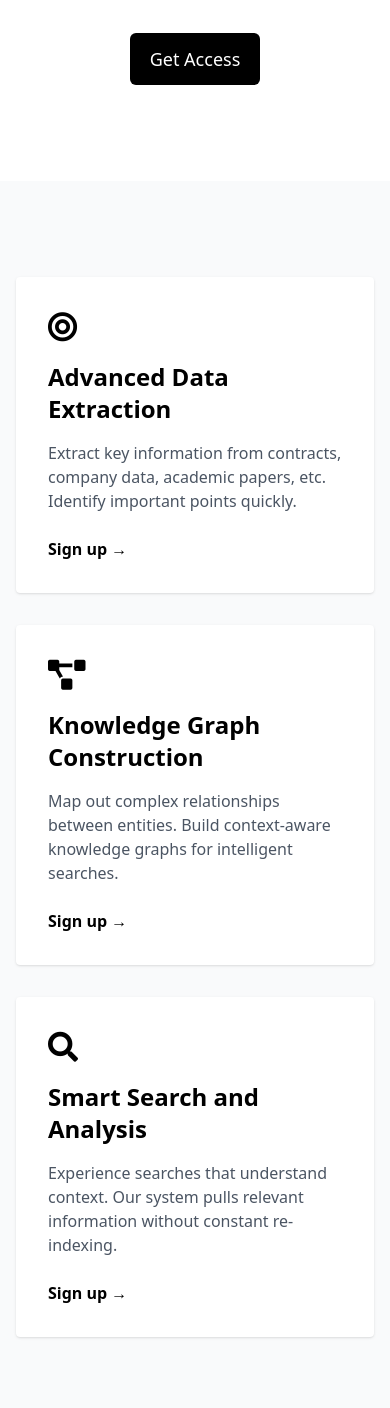
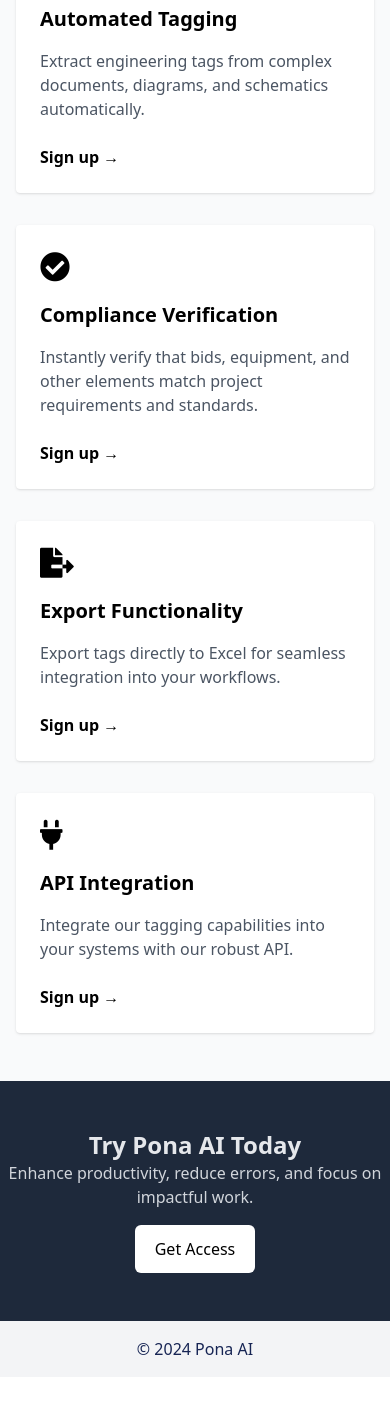
Before and after one commit to PonaAI/website, a plain HTML site: page index.html in a window 390 px wide. Shown: the part 592-2000 px from the top of the page. After the commit the page ends 1969 px from the top, so only its background shows below. Drawn offline with nearby package versions, Linux system fonts and the light colour scheme.

Commit message:
Update to engineering

```diff
--- a/index.html
+++ b/index.html
@@ -1,5 +1,6 @@
 <html>
   <head>
+    <meta name="viewport" content="width=device-width, initial-scale=1.0" />
     <script src="https://cdn.tailwindcss.com"></script>
     <link
       rel="stylesheet"
@@ -18,29 +19,36 @@
           class="inline-block"
         />
       </div>
-      <div>
+      <div class="hidden md:block">
+        <!-- Added responsiveness -->
         <a href="#" class="text-gray-700 mr-6 text-xl">pona.ai</a>
-        <!-- <a href="#" class="text-gray-700 mr-6">Sign in</a> -->
         <a
-          href="https://tally.so/r/3xQGl9"
+          href="https://tally.so/r/mD5zDX"
           class="bg-black text-white py-3 px-5 rounded-md"
           >Get Access</a
         >
       </div>
+      <div class="md:hidden">
+        <!-- Added mobile menu icon -->
+        <i class="fas fa-bars text-xl"></i>
+      </div>
     </nav>
 
     <!-- Hero Section -->
-    <section class="text-center py-24">
-      <h1 class="text-7xl font-bold text-gray-800 max-w-3xl mx-auto">
-        Unlock your data with knowledge graphs
+    <section class="text-center py-12 md:py-24">
+      <h1
+        class="text-4xl sm:text-5xl md:text-7xl font-bold text-gray-800 mx-4 md:max-w-3xl mx-auto"
+      >
+        Revolutionizing Engineering Efficiency with AI
       </h1>
-      <p class="text-lg text-gray-600 mt-4">
-        Sign up for our <b>exclusive</b> beta.
+      <p class="text-xl sm:text-2xl text-gray-600 mt-4 mx-4">
+        Automate regulatory and compliance tasks, allowing engineers to focus on
+        what they do best.
       </p>
-      <div class="mt-8 flex justify-center">
+      <div class="mt-4 md:mt-8 flex justify-center">
         <a
-          href="https://tally.so/r/3xQGl9"
-          class="bg-black text-white text-lg py-3 px-5 rounded-md"
+          href="https://tally.so/r/mD5zDX"
+          class="bg-black text-white text-md md:text-lg py-3 px-5 rounded-md"
         >
           Get Access
         </a>
@@ -48,126 +56,89 @@
     </section>
 
     <!-- Features Section -->
-    <section class="py-24 bg-gray-50 px-4">
-      <div class="max-w-5xl mx-auto grid grid-cols-1 md:grid-cols-3 gap-8">
+    <section class="py-12 md:py-24 bg-gray-50 px-4">
+      <div
+        class="max-w-5xl mx-auto grid grid-cols-1 md:grid-cols-2 lg:grid-cols-3 gap-8"
+      >
         <!-- Feature 1 -->
-        <div class="bg-white p-8 shadow rounded">
-          <i class="fas fa-bullseye text-3xl text-black mb-4"></i>
-          <h3 class="text-2xl font-bold mb-4">Advanced Data Extraction</h3>
+        <div class="bg-white p-6 md:p-8 shadow rounded">
+          <i class="fas fa-tags text-3xl text-black mb-4"></i>
+          <h3 class="text-xl md:text-2xl font-bold mb-4">Automated Tagging</h3>
           <p class="text-gray-600 mb-6">
-            Extract key information from contracts, company data, academic
-            papers, etc. Identify important points quickly.
+            Extract engineering tags from complex documents, diagrams, and
+            schematics automatically.
           </p>
-          <a href="https://tally.so/r/3xQGl9" class="text-black font-bold"
+          <a href="https://tally.so/r/mD5zDX" class="text-black font-bold"
             >Sign up &rarr;</a
           >
         </div>
         <!-- Feature 2 -->
-        <div class="bg-white p-8 shadow rounded">
-          <i class="fas fa-project-diagram text-3xl text-black mb-4"></i>
-          <h3 class="text-2xl font-bold mb-4">Knowledge Graph Construction</h3>
+        <div class="bg-white p-6 md:p-8 shadow rounded">
+          <i class="fas fa-check-circle text-3xl text-black mb-4"></i>
+          <h3 class="text-xl md:text-2xl font-bold mb-4">
+            Compliance Verification
+          </h3>
           <p class="text-gray-600 mb-6">
-            Map out complex relationships between entities. Build context-aware
-            knowledge graphs for intelligent searches.
+            Instantly verify that bids, equipment, and other elements match
+            project requirements and standards.
           </p>
-          <a href="https://tally.so/r/3xQGl9" class="text-black font-bold"
+          <a href="https://tally.so/r/mD5zDX" class="text-black font-bold"
             >Sign up &rarr;</a
           >
         </div>
         <!-- Feature 3 -->
-        <div class="bg-white p-8 shadow rounded">
-          <i class="fas fa-search text-3xl text-black mb-4"></i>
-          <h3 class="text-2xl font-bold mb-4">Smart Search and Analysis</h3>
+        <div class="bg-white p-6 md:p-8 shadow rounded">
+          <i class="fas fa-file-export text-3xl text-black mb-4"></i>
+          <h3 class="text-xl md:text-2xl font-bold mb-4">
+            Export Functionality
+          </h3>
           <p class="text-gray-600 mb-6">
-            Experience searches that understand context. Our system pulls
-            relevant information without constant re-indexing.
+            Export tags directly to Excel for seamless integration into your
+            workflows.
           </p>
-          <a href="https://tally.so/r/3xQGl9" class="text-black font-bold"
+          <a href="https://tally.so/r/mD5zDX" class="text-black font-bold"
+            >Sign up &rarr;</a
+          >
+        </div>
+        <!-- Feature 4 -->
+        <div class="bg-white p-6 md:p-8 shadow rounded">
+          <i class="fas fa-plug text-3xl text-black mb-4"></i>
+          <h3 class="text-xl md:text-2xl font-bold mb-4">API Integration</h3>
+          <p class="text-gray-600 mb-6">
+            Integrate our tagging capabilities into your systems with our robust
+            API.
+          </p>
+          <a href="https://tally.so/r/mD5zDX" class="text-black font-bold"
             >Sign up &rarr;</a
           >
         </div>
       </div>
     </section>
 
-    <!-- Testimonial Section -->
-    <!-- <section class="py-24 bg-slate-800 text-center">
+    <!-- Call to Action Section -->
+    <section class="py-12 md:py-24 bg-slate-800 text-center">
       <div class="max-w-3xl mx-auto">
-        <p class="text-xl text-gray-300 mb-6">
-          “With pona.ai, we've seen
-          <span class="text-white font-bold">1000% profit growth</span> day
-          over day and now we have more money than we can spend.”
-        </p>
-        <div class="flex justify-center items-center space-x-4">
-          <img
-            src="https://placehold.co/50x50"
-            alt="Chi Efexecu Tiiv-Ofiser photo"
-            class="rounded-full"
-          />
-          <div class="text-left">
-            <p class="text-xl font-bold text-white">
-              Chi EfExecu Tiiv-Ofiser, VP of Money Making
-            </p>
-            <p class="text-gray-300">Google</p>
-          </div>
-        </div>
-      </div>
-    </section> -->
-
-    <!-- Logos Section -->
-    <!-- <section class="py-24 text-center">
-      <h2 class="text-2xl font-bold text-gray-800">
-        1 trillion+ of the world’s most successful companies, big and small, trust us.
-      </h2>
-      <div class="flex justify-center items-center space-x-6 mt-8">
-        <img src="https://placehold.co/100x50" alt="Google's Logo" />
-        <img src="https://placehold.co/100x50" alt="Wikipedia's Logo" />
-        <img src="https://placehold.co/100x50" alt="Apple's Logo" />
-        <img src="https://placehold.co/100x50" alt="Shopify Logo" />
-        <img src="https://placehold.co/100x50" alt="Y Combinator Logo" />
-      </div>
-      <div class="mt-6">
-        <a href="#" class="text-black font-bold"
-          >Read success stories &rarr;</a
-        >
-      </div>
-    </section> -->
-
-    <!-- Call to Action Section -->
-    <section class="py-24 bg-slate-800 text-center">
-      <div class="max-w-3xl mx-auto">
-        <h2 class="text-4xl font-bold text-gray-200">Try pona.ai Today</h2>
-        <p class="text-lg text-gray-300 mb-8">
-          The #1 knowledge graph platform for businesses.
+        <h2 class="text-2xl md:text-4xl font-bold text-gray-200">
+          Try Pona AI Today
+        </h2>
+        <p class="text-md md:text-lg text-gray-300 mb-4 md:mb-8">
+          Enhance productivity, reduce errors, and focus on impactful work.
         </p>
         <div class="flex justify-center">
-          <!-- <input
-            type="email"
-            placeholder="Your work email"
-            class="border border-gray-600 py-2 px-4 rounded-l-md"
-          /> -->
           <a
-            href="https://tally.so/r/3xQGl9"
-            class="bg-white text-black text-lg py-3 px-5 rounded-md"
+            href="https://tally.so/r/mD5zDX"
+            class="bg-white text-black text-md md:text-lg py-3 px-5 rounded-md"
           >
             Get Access
           </a>
         </div>
-        <!-- <div class="mt-4 flex justify-center space-x-4 text-gray-300">
-          <div>✔️ Trial</div>
-          <div>✔️ Easy setup</div>
-          <div>✔️ Cancel anytime</div>
-        </div> -->
       </div>
     </section>
 
     <!-- Footer -->
-    <footer class="py-6 bg-gray-100 text-center">
+    <footer class="py-4 md:py-6 bg-gray-100 text-center">
       <div class="space-x-4 text-blue-950">
-        <p>&copy; 2024 pona.ai</p>
-        <!-- <a href="#">Terms</a>
-        <a href="#">Privacy</a>
-        <a href="#">Status</a>
-        <a href="#">Security</a> -->
+        <p>&copy; 2024 Pona AI</p>
       </div>
     </footer>
   </body>
```
